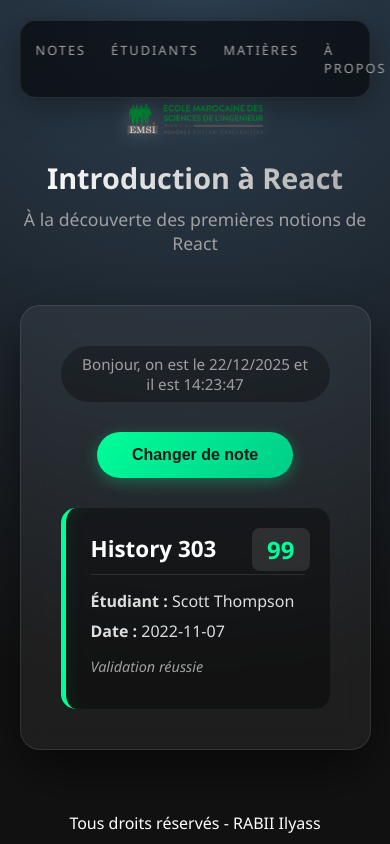
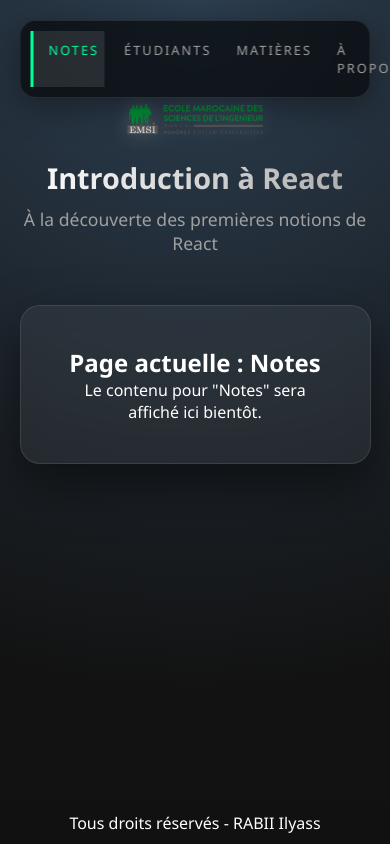
Before and after one commit to MBDS-CASA/react101-IliasRabii, a React (Vite) app: page / in a window 390 px wide. Built offline with nearby package versions, Linux system fonts and the light colour scheme.

Commit message:
TD04 : Gestion de menu dynamique

```diff
--- a/src/App.css
+++ b/src/App.css
@@ -246,6 +246,14 @@ body {
     height: auto;
     padding: 10px;
   }
+  /* Dans src/App.css */
+
+.menu li.active {
+  color: #00ff99; /* Vert fluo */
+  border-left: 3px solid #00ff99;
+  padding-left: 15px;
+  background: rgba(255, 255, 255, 0.1);
+}
   .menu ul { flex-direction: row; justify-content: space-around; width: 100%; }
   .menu li { writing-mode: horizontal-tb; transform: none; font-size: 0.8rem; }
   .menu li:hover { transform: translateY(-2px); }
--- a/src/App.jsx
+++ b/src/App.jsx
@@ -1,15 +1,24 @@
+import { useState } from "react";
 import Header from "./compenents/Header";
-import MainContent from "./compenents/MainContent";
 import Footer from "./compenents/Footer";
 import Menu from "./compenents/Menu";
+import ContentDisplay from "./compenents/ContentDisplay"; // Import du nouveau composant
 import "./App.css";
 
 function App() {
+  // État pour savoir quelle page est affichée (par défaut "Notes")
+  const [activePage, setActivePage] = useState("Notes");
+
   return (
     <div className="app">
-      <Menu />
+      {/* On passe la page active et la fonction pour la changer au Menu */}
+      <Menu activePage={activePage} setActivePage={setActivePage} />
+
       <Header />
-      <MainContent />
+
+      {/* On affiche le composant qui change selon la page */}
+      <ContentDisplay page={activePage} />
+
       <Footer />
     </div>
   );
--- /dev/null
+++ b/src/compenents/ContentDisplay.jsx
@@ -0,0 +1,11 @@
+// src/compenents/ContentDisplay.jsx
+function ContentDisplay({ page }) {
+  return (
+    <main className="main-content">
+      <h2>Page actuelle : {page}</h2>
+      <p>Le contenu pour "{page}" sera affiché ici bientôt.</p>
+    </main>
+  );
+}
+
+export default ContentDisplay;
--- a/src/compenents/Menu.jsx
+++ b/src/compenents/Menu.jsx
@@ -1,16 +1,19 @@
-function Menu() {
-  const handleClick = (item) => {
-    // Vous pourrez remplacer l'alert par une navigation plus tard
-    console.log(`Navigation vers : ${item}`);
-  };
+// src/compenents/Menu.jsx
+function Menu({ activePage, setActivePage }) {
+  const menuItems = ["Notes", "Étudiants", "Matières", "À propos"];
 
   return (
     <nav className="menu">
       <ul>
-        <li onClick={() => handleClick("Notes")}>Notes</li>
-        <li onClick={() => handleClick("Étudiants")}>Étudiants</li>
-        <li onClick={() => handleClick("Matières")}>Matières</li>
-        <li onClick={() => handleClick("À propos")}>À propos</li>
+        {menuItems.map((item) => (
+          <li
+            key={item}
+            className={activePage === item ? "active" : ""}
+            onClick={() => setActivePage(item)}
+          >
+            {item}
+          </li>
+        ))}
       </ul>
     </nav>
   );
```
